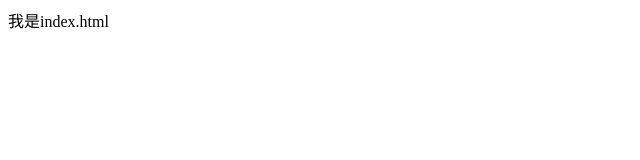
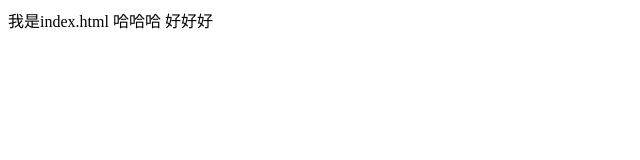
Before and after one commit to liyifand1/git-demo, a plain HTML site: page index.html in a window 1280 px wide. Shown: the whole page, without its empty margins (0-640 px from the left). Drawn offline with Linux system fonts and the light colour scheme.

Commit message:
A程序员第二次提交

```diff
--- a/index.html
+++ b/index.html
@@ -8,7 +8,7 @@
 </head>
 
 <body>
-    我是index.html
+    我是index.html 哈哈哈 好好好
 </body>
 
 </html>
```
